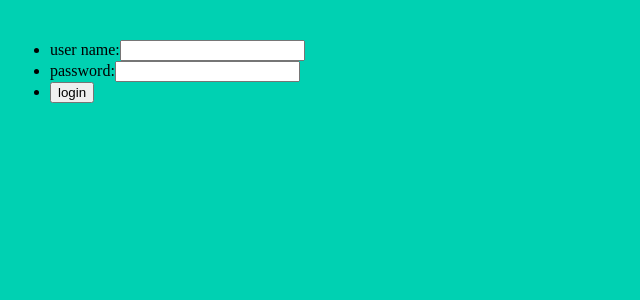
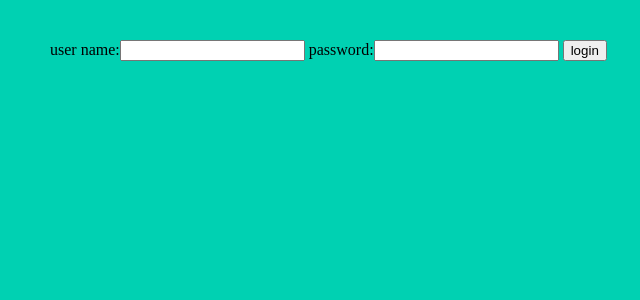
Before and after one commit to JadeKharats/bom3-wall, a PHP site: page /index.html in a window 1280 px wide. Shown: the top 300 px of the page, without its empty margins (30-670 px from the left). Run offline with PHP 8.4, Linux system fonts and the light colour scheme.

Commit message:
ilnine login

```diff
--- a/style.css
+++ b/style.css
@@ -48,3 +48,7 @@ body {
 .box5{
   background-color: #48c774;
 }
+
+li {
+  display: inline;
+}
```
